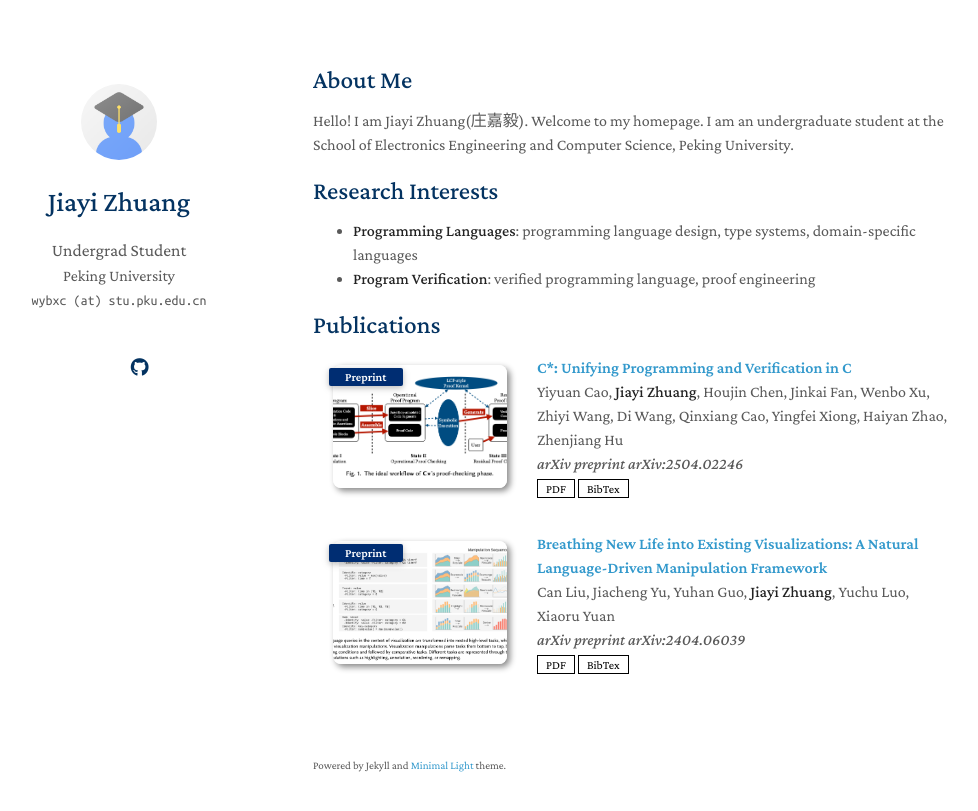
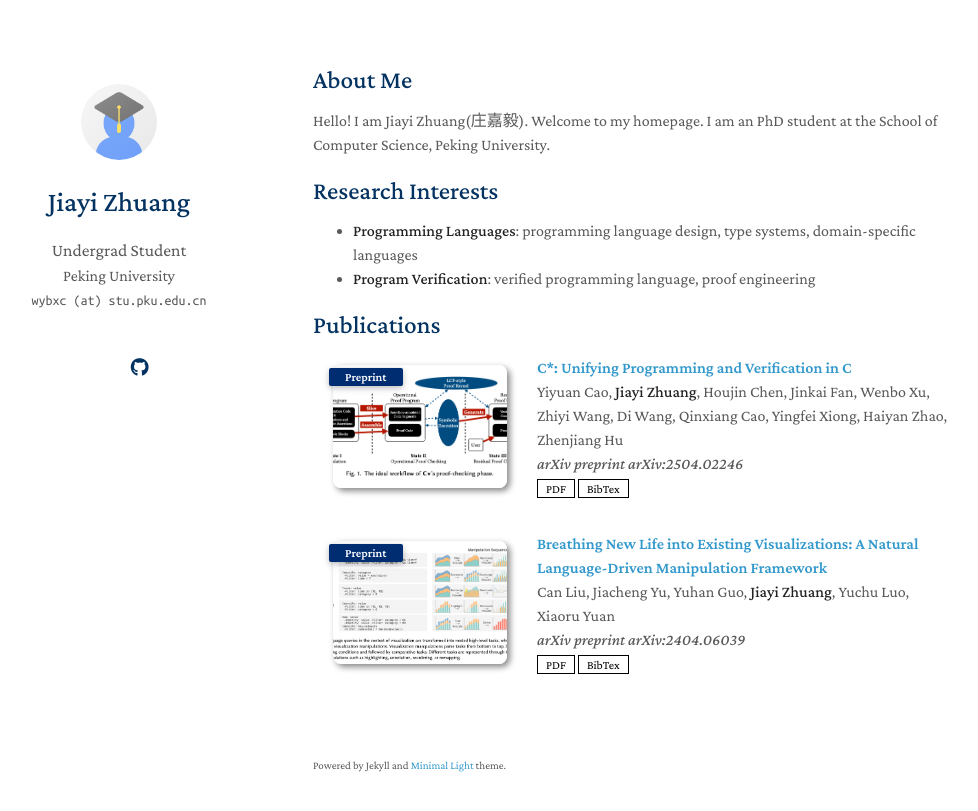
Before and after one commit to Wybxc/wybxc.github.io, a Jekyll site: the page built from index.md, in a window 1280 px wide. Shown: the top 811 px of the page, without its empty margins (157-1135 px from the left). Built offline with Jekyll 4.4.1, drawn with Linux system fonts in a browser that asks for light colours; a style sheet for code colours, icons or effects is not loaded; our own code applies the rules of GitHub Pages for plain Markdown files.

Commit message:
Update information

```diff
--- a/index.md
+++ b/index.md
@@ -5,7 +5,7 @@ layout: homepage
 ## About Me
 
 Hello! I am Jiayi Zhuang(庄嘉毅). Welcome to my homepage.
-I am an undergraduate student at the School of Electronics Engineering and Computer Science, Peking University.
+I am an PhD student at the School of Computer Science, Peking University.
 
 ## Research Interests
 
```
